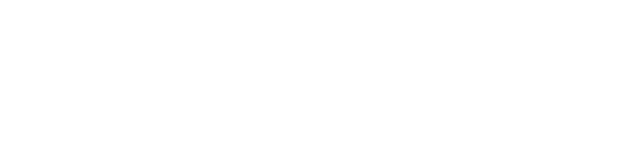
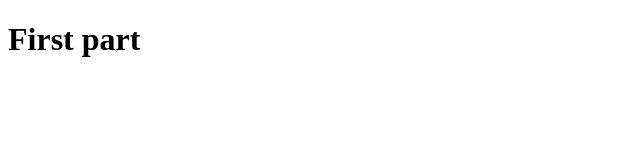
Before and after one commit to HofmannAlexandre/helloWolrd-, a plain HTML site: page index.html in a window 1280 px wide. Shown: the whole page, without its empty margins (0-640 px from the left). Drawn offline with Linux system fonts and the light colour scheme.

Commit message:
Update index.html
Add new h1

```diff
--- a/index.html
+++ b/index.html
@@ -5,7 +5,7 @@
     <title> First Git Quests </title>
 </head>
 <body>
-    <h1></h1>
+    <h1> First part </h1>
     <h2></h2>
 </body>
 </html>
```
